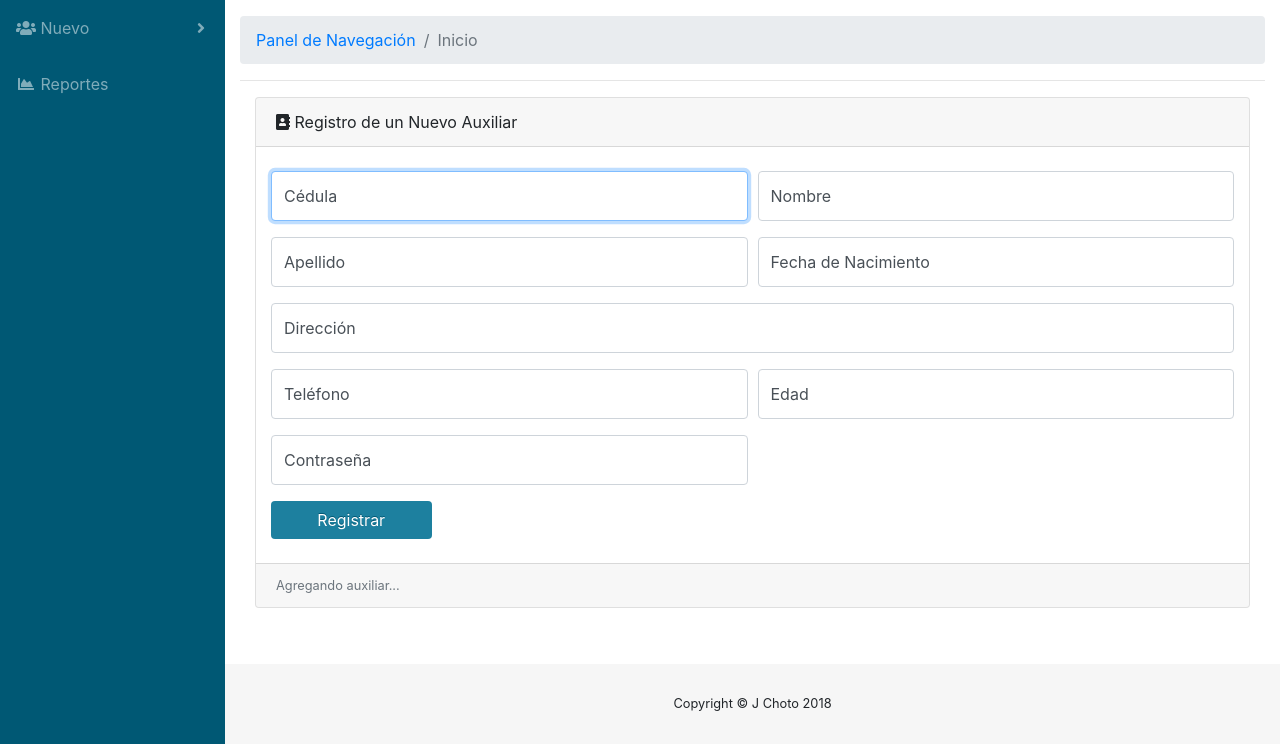
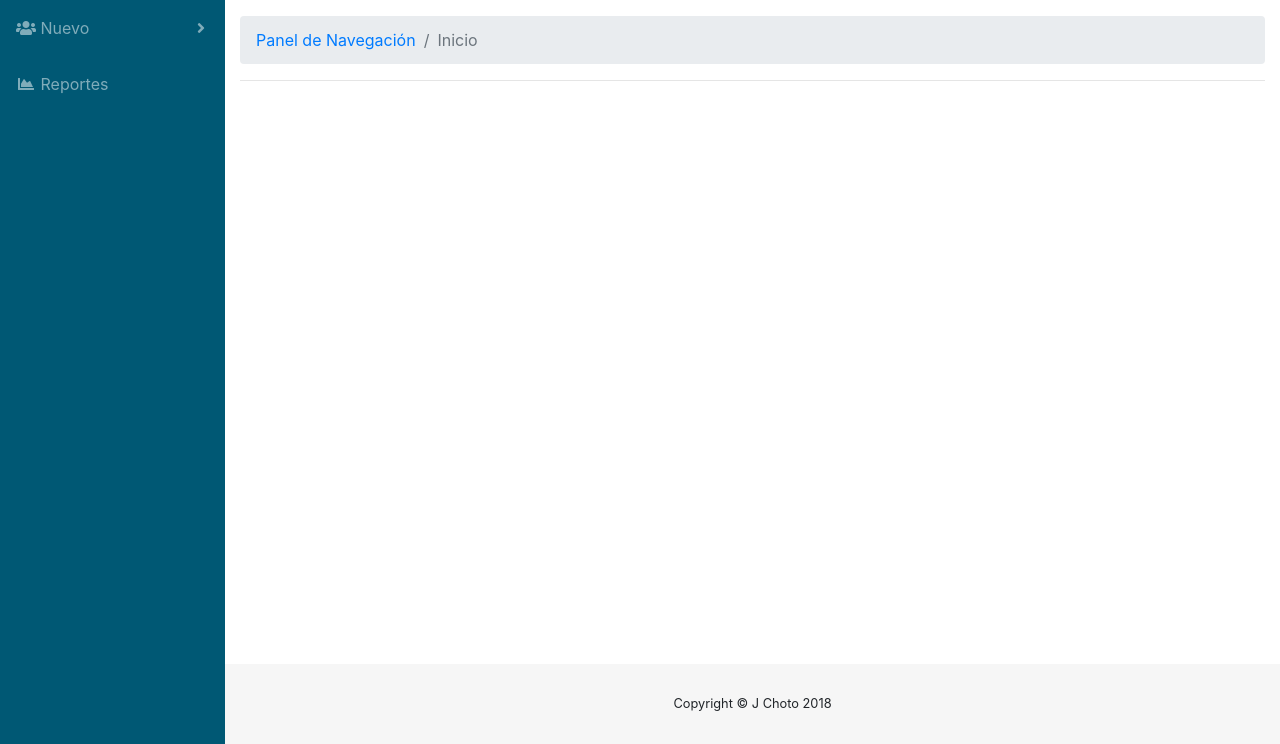
Before and after one commit to GrapesCompany/Maria-Auxiliadora, a PHP site: page /Maria-Auxiliadora/admin.php in a window 1280 px wide. Shown: the part 56-800 px from the top of the page. Run offline with PHP 8.4, Linux system fonts and the light colour scheme.

Commit message:
Solucionado Error

```diff
--- a/admin.php
+++ b/admin.php
@@ -135,103 +135,6 @@
            <!--Nuevo Auxiliar-->
            <div id="div_nuevoauxiliar" class="container"></div>
 
-
-<!--_________________________________________________________________________________________________________-->
-
-<div class="container">
-
-<div class="card mb-3">
-           <div class="card-header">
-             <i class="fas fa-address-book"></i>
-             Registro de un Nuevo Auxiliar</div><br>
-           <div class="container">
-           <form> <div class="form-group">
-  <div class="form-row">
-    <div class="col-md-6">
-      <div class="form-label-group">
-        <input type="text" id="cedula" class="form-control" placeholder="Cédula" required="required" autofocus="autofocus">
-        <label for="cedula">Cédula</label>
-      </div>
-    </div>
-    <div class="col-md-6">
-      <div class="form-label-group">
-        <input type="text" id="nombre" class="form-control" placeholder="Nombre" required="required">
-        <label for="nombre">Nombre</label>
-      </div>
-    </div>
-  </div>
-</div>
-<div class="form-group">
-  <div class="form-row">
-    <div class="col-md-6">
-      <div class="form-label-group">
-        <input type="text" id="apellido" class="form-control" placeholder="Apellido" required="required" autofocus="autofocus">
-        <label for="apellido">Apellido</label>
-      </div>
-    </div>
-    <div class="col-md-6">
-      <div class="form-label-group">
-        <input type="text" id="fec_nac" class="form-control" placeholder="Fecha de Nacimiento" required="required">
-        <label for="fec_nac">Fecha de Nacimiento</label>
-      </div>
-    </div>
-  </div>
-</div>
-
-  <div class="form-group">
-  <div class="form-label-group">
-    <input type="email" id="direccion" class="form-control" placeholder="Dirección" required="required">
-    <label for="direccion">Dirección</label>
-  </div>
-</div>
-
-<div class="form-group">
-  <div class="form-row">
-    <div class="col-md-6">
-      <div class="form-label-group">
-        <input type="text" id="telefono" class="form-control" placeholder="Telefono" required="required" autofocus="autofocus">
-        <label for="telefono">Teléfono</label>
-      </div>
-    </div>
-    <div class="col-md-6">
-      <div class="form-label-group">
-        <input type="text" id="estado" class="form-control" placeholder="Edad" required="required">
-        <label for="edad">Edad</label>
-      </div>
-    </div>
-  </div>
-</div>
-
-<div class="form-group">
-  <div class="form-row">
-    <div class="col-md-6">
-      <div class="form-label-group">
-        <input type="password" id="inputPassword" class="form-control" placeholder="Contraseña" required="required">
-        <label for="inputPassword">Contraseña</label>
-      </div>
-    </div>
-  </div>
-</div>
-
-<button class="btn btn-block col-md-2 btn-ttc" href="login.html">Registrar</button>
-
-</form>
-</div>
-<br>
-<div class="card-footer small text-muted">Agregando auxiliar...</div>
-</div>
-
-</div>
-
-
-<!--_________________________________________________________________________________________________________-->
-
-
-
-
-
-
-
         </div>
 
 
```
Also changed, not shown: nuevo_auxiliar.php (+21 -19 lines).
